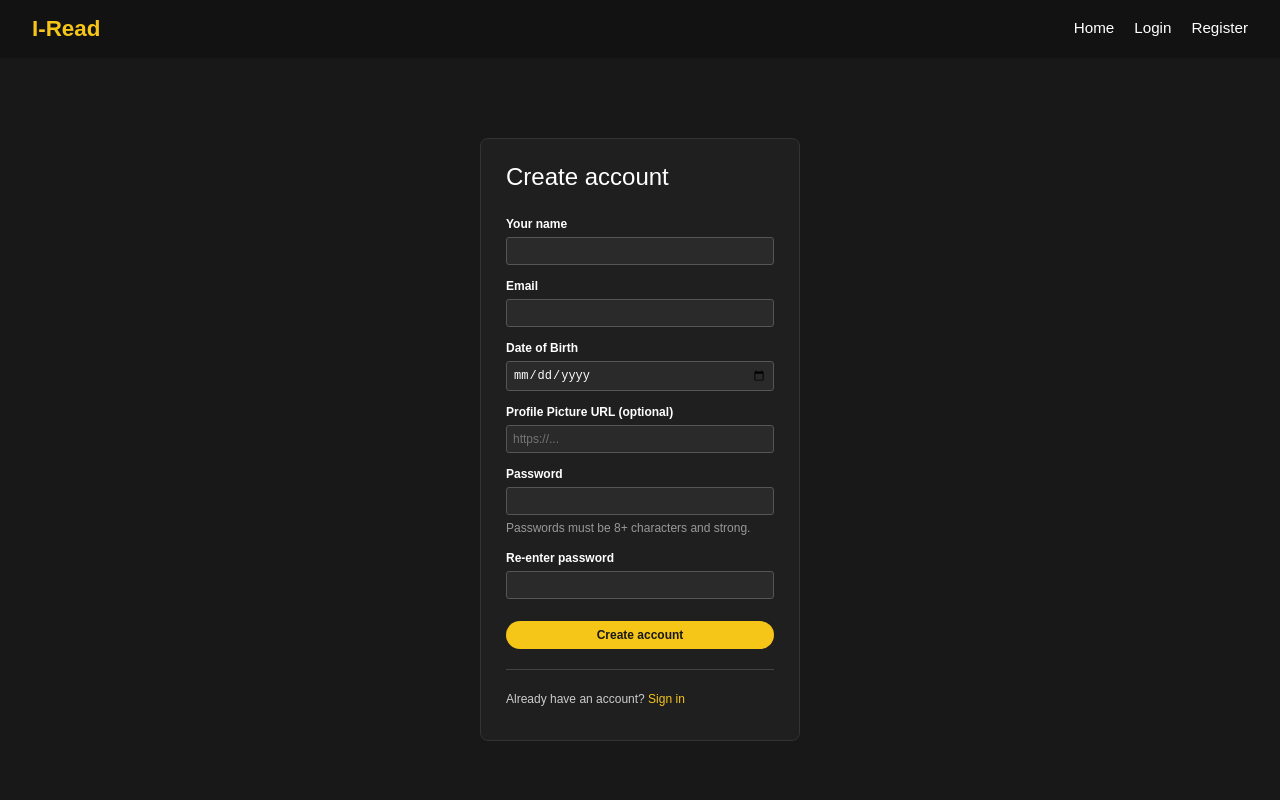
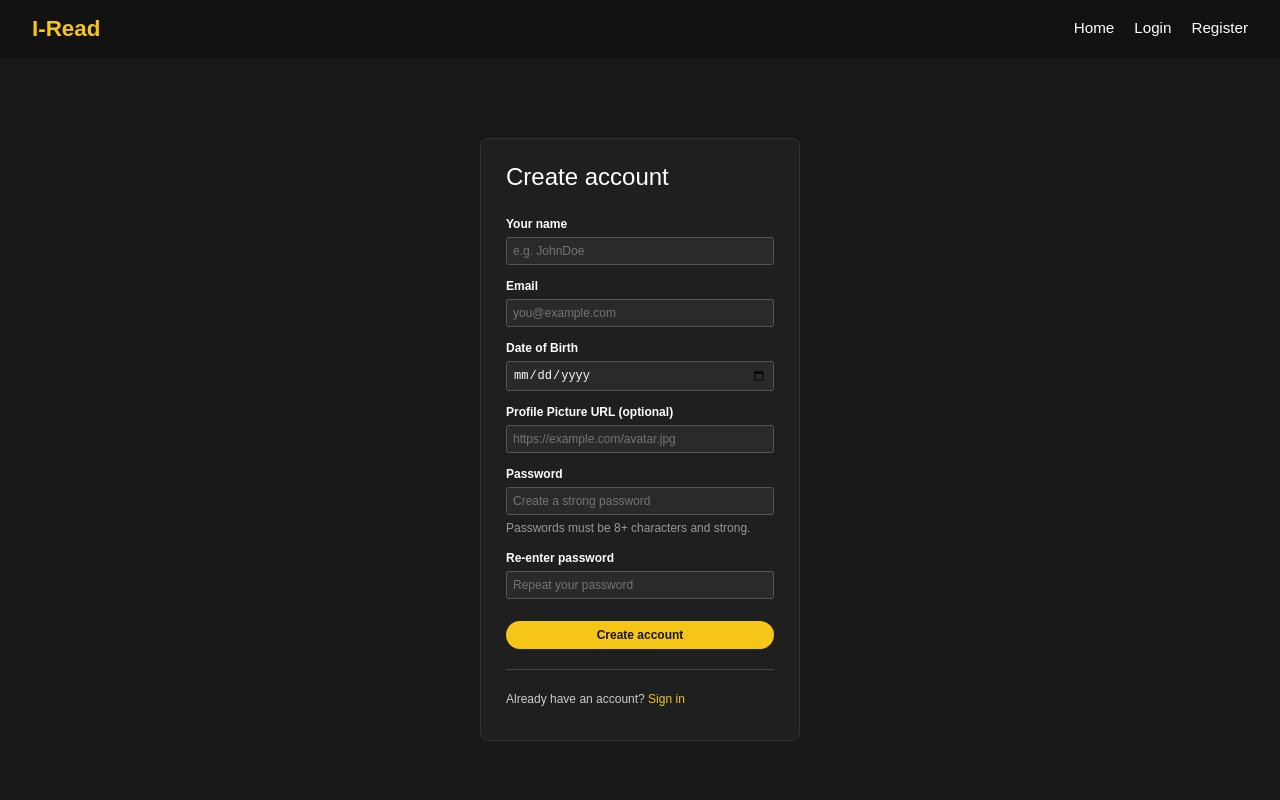
Before and after one commit to tomasbaublys/React_atsiskaitymas, a React (Vite) app: page /register in a window 1280 px wide. Shown: the top 800 px of the page. Built offline with nearby package versions, Linux system fonts and the light colour scheme; data requests are answered from the project's data file.

Commit message:
Final corrections

```diff
--- a/data.json
+++ b/data.json
@@ -13,34 +13,18 @@
       ]
     },
     {
-      "id": "4klm90",
-      "username": "Tomas",
-      "email": "tomas@gmail.com",
-      "password": "$2b$10$yp3YhDYa2TUMEj/eJTdgq.YyaLsU9WGpooYMjvGvK.XQ5xg1ngQtm",
-      "passwordText": "Tomas123!",
-      "dob": "12/08/1979",
-      "role": "customer"
-    },
-    {
-      "id": "6418decf-c2fb-4c94-8722-07f29d48e833",
+      "id": "c78264b7-7523-4216-9c70-6e4e6fa343d8",
       "username": "Tomas2",
       "email": "tomas2@gmail.com",
-      "password": "$2b$10$mDYus/CkYHVSySHsK8F.YeUi6YBj1p4t1bnQFZuCX1XWeOcnW3WmS",
+      "password": "$2b$10$n8iVnOvwZGlL4mJdZBHwDO0sjcPvdGKZyR.jUSLkVW7zWS2G8bTia",
       "passwordText": "Tomas123!",
       "profilePicture": "/default-avatar.png",
       "role": "customer",
-      "dob": "2002-01-01",
-      "savedBookIds": []
-    },
-    {
-      "id": "3bf7ad7e-d461-4b1f-8499-db275a8c5c93",
-      "username": "Rimas",
-      "email": "r@gmail.com",
-      "password": "$2b$10$XRUXWh7DcndKFAdq1ZbU4ePBlOIV8TgGpCU5GXuyX0i95y1azXy3G",
-      "passwordText": "Tomas123!",
-      "profilePicture": "/default-avatar.png",
-      "role": "customer",
-      "dob": "2025-04-02"
+      "dob": "2025-04-09",
+      "savedBookIds": [
+        "09a83673-128c-4f28-adac-2e668ae9cb51",
+        "8da96ff3-0ec5-438a-a6c7-3e436137e434"
+      ]
     }
   ],
   "books": [
--- a/src/components/pages/AddBook.tsx
+++ b/src/components/pages/AddBook.tsx
@@ -45,7 +45,7 @@ const Label = styled.label`
 const StyledField = styled(Field)`
   width: 100%;
   padding: 6px;
-  font-size: 12px;
+  font-size: 11px;
   background-color: #2a2a2a;
   color: white;
   border: 1px solid #555;
@@ -61,13 +61,12 @@ const StyledField = styled(Field)`
 const StyledTextarea = styled.textarea`
   width: 100%;
   padding: 6px;
-  font-size: 12px;
+  font-size: 10px;
   background-color: #2a2a2a;
   color: white;
   border: 1px solid #555;
   border-radius: 3px;
   margin-bottom: 8px;
-
 
   &:focus {
     outline: none;
@@ -102,6 +101,11 @@ const AddBook = () => {
   const navigate = useNavigate();
   const { loggedInUser } = useContext(UsersContext) as UsersContextTypes;
   const { addNewBook } = useContext(BooksContext) as BooksContextTypes;
+
+  if (!loggedInUser) {
+    navigate("/login");
+    return null;
+  }
 
   const initialValues = {
     title: '',
@@ -151,7 +155,11 @@ const AddBook = () => {
           <Form>
             <div>
               <Label htmlFor="title">Title</Label>
-              <StyledField name="title" type="text" />
+              <StyledField
+                name="title"
+                type="text"
+                placeholder="Enter book title"
+              />
               <ErrorMessage name="title" component={ErrorText} />
             </div>
 
@@ -159,7 +167,11 @@ const AddBook = () => {
               <Label htmlFor="description">Description</Label>
               <Field name="description">
                 {({ field }: { field: FieldInputProps<string> }) => (
-                  <StyledTextarea {...field} rows={4} />
+                  <StyledTextarea
+                    {...field}
+                    rows={4}
+                    placeholder="Enter description..."
+                  />
                 )}
               </Field>
               <ErrorMessage name="description" component={ErrorText} />
@@ -167,7 +179,11 @@ const AddBook = () => {
 
             <div>
               <Label htmlFor="image">Image URL (optional)</Label>
-              <StyledField name="image" type="text" />
+              <StyledField
+                name="image"
+                type="text"
+                placeholder="https://example.com/image.jpg"
+              />
               <ErrorMessage name="image" component={ErrorText} />
             </div>
 
--- a/src/components/pages/Login .tsx
+++ b/src/components/pages/Login .tsx
@@ -143,7 +143,7 @@ const Login = () => {
       }
 
       setOpen(true);
-      setTimeout(() => navigate('/'), 2000);
+      setTimeout(() => navigate('/'), 1500);
     } else {
       setError('Incorrect email or password.');
     }
@@ -164,7 +164,7 @@ const Login = () => {
             <Form>
               <div>
                 <Label htmlFor="email">Email</Label>
-                <StyledField type="email" name="email" />
+                <StyledField type="email" name="email" placeholder="Enter your email" />
                 <ErrorMessage name="email" component={ErrorText} />
               </div>
 
@@ -172,7 +172,7 @@ const Login = () => {
                 <PasswordRow>
                   <Label htmlFor="password">Password</Label>
                 </PasswordRow>
-                <StyledField type="password" name="password" />
+                <StyledField type="password" name="password" placeholder="Enter your password" />
                 <ErrorMessage name="password" component={ErrorText} />
               </div>
 
@@ -191,7 +191,7 @@ const Login = () => {
         </Formik>
       </Card>
 
-      <Snackbar open={open} autoHideDuration={2000} onClose={handleClose}>
+      <Snackbar open={open} autoHideDuration={1500} onClose={handleClose}>
         <MuiAlert elevation={6} variant="filled" onClose={handleClose} severity="success">
           Signed in successfully!
         </MuiAlert>
--- a/src/components/pages/Register.tsx
+++ b/src/components/pages/Register.tsx
@@ -186,7 +186,7 @@ const Register = () => {
     setLoggedInUser(newUser);
     localStorage.setItem('loggedInUser', JSON.stringify(newUser));
     setOpen(true);
-    setTimeout(() => navigate('/'), 3000);
+    setTimeout(() => navigate('/'), 2000);
   };
 
   return (
@@ -202,13 +202,13 @@ const Register = () => {
             <Form>
               <FieldWrapper>
                 <Label htmlFor="username">Your name</Label>
-                <StyledField name="username" type="text" />
+                <StyledField name="username" type="text" placeholder="e.g. JohnDoe" />
                 <ErrorMessage name="username" component={ErrorText} />
               </FieldWrapper>
 
               <FieldWrapper>
                 <Label htmlFor="email">Email</Label>
-                <StyledField name="email" type="email" />
+                <StyledField name="email" type="email" placeholder="you@example.com" />
                 <ErrorMessage name="email" component={ErrorText} />
               </FieldWrapper>
 
@@ -220,20 +220,20 @@ const Register = () => {
 
               <FieldWrapper>
                 <Label htmlFor="profilePicture">Profile Picture URL (optional)</Label>
-                <StyledField name="profilePicture" type="url" placeholder="https://..." />
+                <StyledField name="profilePicture" type="url" placeholder="https://example.com/avatar.jpg" />
                 <ErrorMessage name="profilePicture" component={ErrorText} />
               </FieldWrapper>
 
               <FieldWrapper>
                 <Label htmlFor="password">Password</Label>
-                <StyledField name="password" type="password" />
+                <StyledField name="password" type="password" placeholder="Create a strong password" />
                 <ErrorMessage name="password" component={ErrorText} />
                 <InfoText>Passwords must be 8+ characters and strong.</InfoText>
               </FieldWrapper>
 
               <FieldWrapper>
                 <Label htmlFor="passwordRepeat">Re-enter password</Label>
-                <StyledField name="passwordRepeat" type="password" />
+                <StyledField name="passwordRepeat" type="password" placeholder="Repeat your password" />
                 <ErrorMessage name="passwordRepeat" component={ErrorText} />
               </FieldWrapper>
 
@@ -249,7 +249,7 @@ const Register = () => {
         </Formik>
       </Card>
 
-      <Snackbar open={open} autoHideDuration={3000} onClose={handleClose}>
+      <Snackbar open={open} autoHideDuration={2000} onClose={handleClose}>
         <MuiAlert elevation={6} variant="filled" onClose={handleClose} severity="success">
           Account created successfully!
         </MuiAlert>
```
